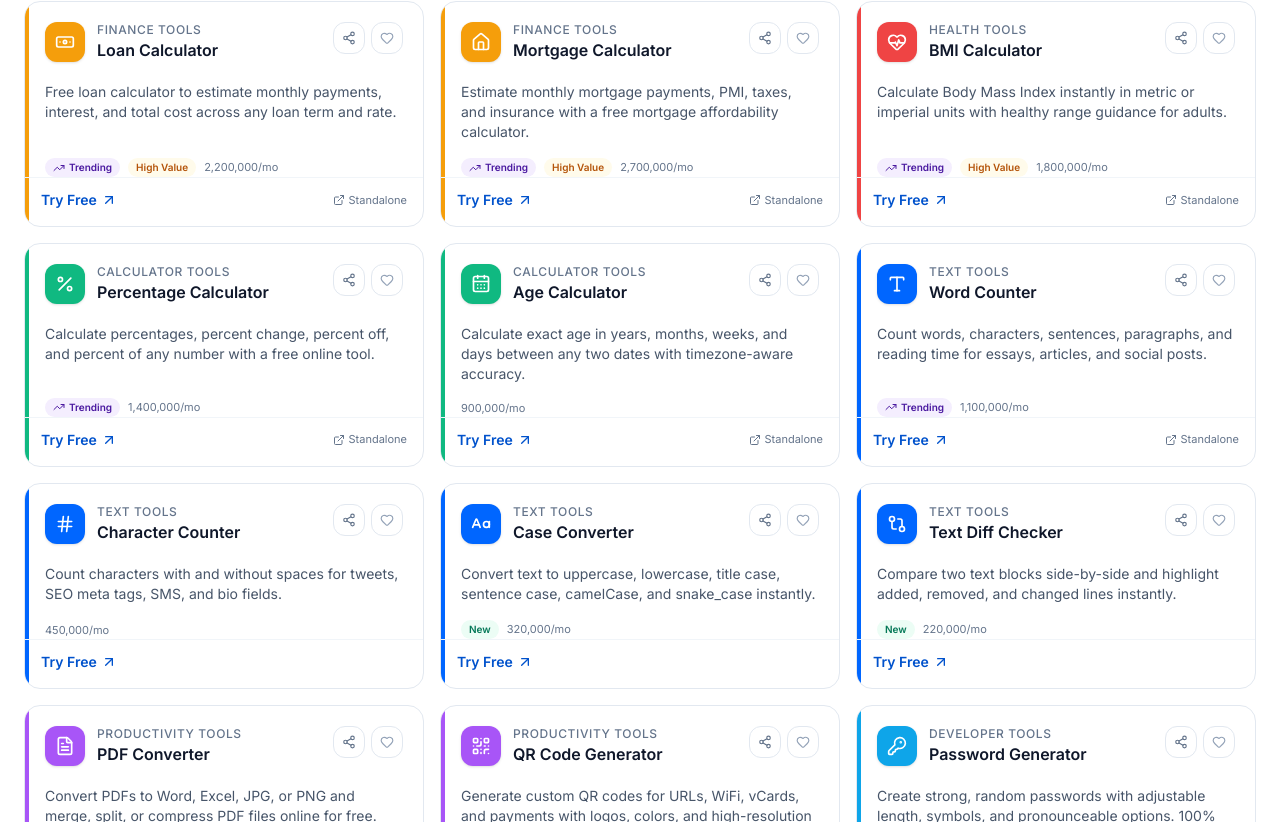
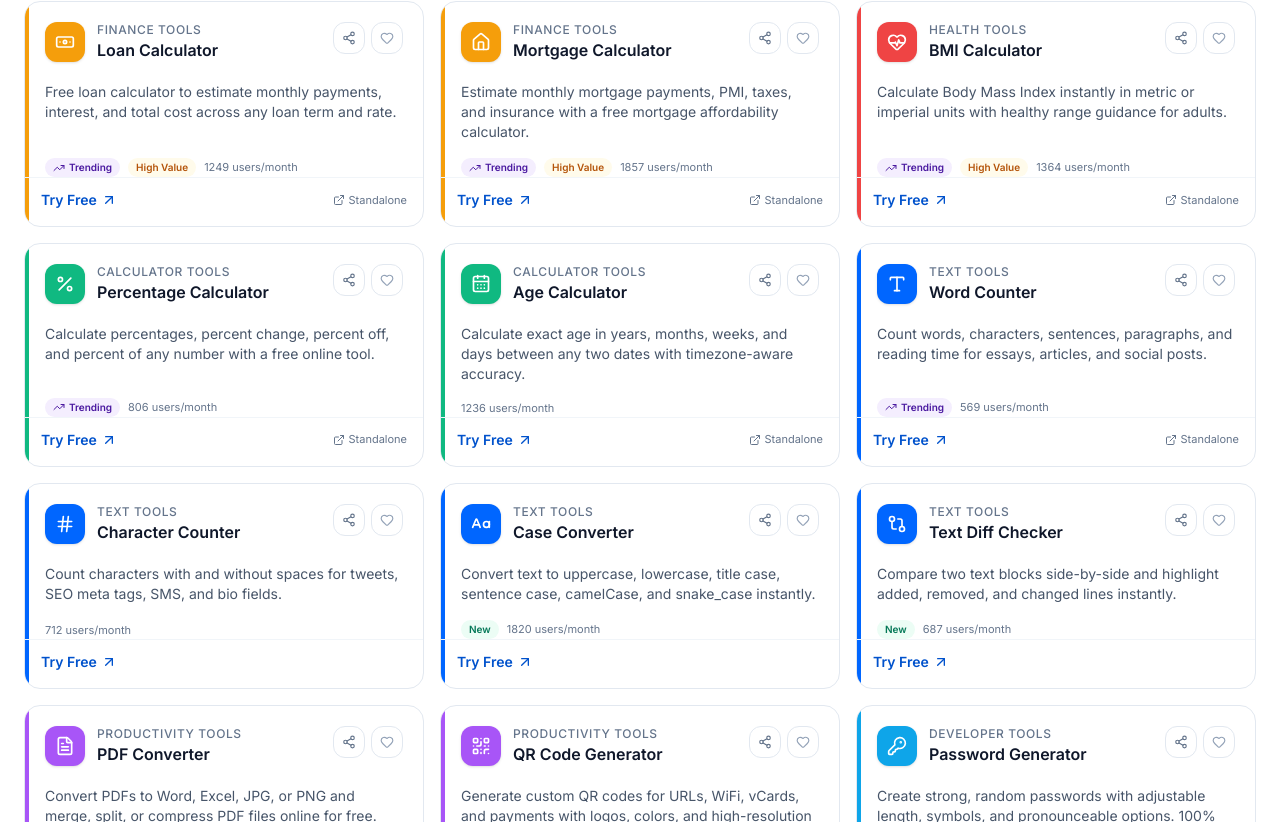
Before and after one commit to makonordan/utilityapps, a Next.js app: page / in a window 1280 px wide. Shown: the part 1978-2800 px from the top of the page. Built offline with nearby package versions, Linux system fonts and the light colour scheme; no server answers; the database is empty.

Commit message:
Show derived monthly users on tool cards

```diff
--- a/components/tools/ToolCard.tsx
+++ b/components/tools/ToolCard.tsx
@@ -9,7 +9,7 @@ import { CATEGORIES } from "@/lib/categories";
 import { getIcon } from "@/lib/icons";
 import { recordToolUse } from "@/lib/recent";
 import type { Tool } from "@/lib/tools";
-import { cn, formatNumber } from "@/lib/utils";
+import { cn } from "@/lib/utils";
 
 interface ToolCardProps {
   tool: Tool;
@@ -23,6 +23,15 @@ const CATEGORY_COLOR: Record<string, string> = Object.fromEntries(
 );
 
 const HIGH_VALUE_THRESHOLD = 15;
+
+function monthlyUsers(id: string): number {
+  let h = 2166136261;
+  for (let i = 0; i < id.length; i++) {
+    h ^= id.charCodeAt(i);
+    h = Math.imul(h, 16777619);
+  }
+  return 500 + (Math.abs(h) % 1501);
+}
 
 export function ToolCard({ tool, rank, variant = "grid", className }: ToolCardProps) {
   const accent = CATEGORY_COLOR[tool.category] ?? "#0066FF";
@@ -101,9 +110,9 @@ export function ToolCard({ tool, rank, variant = "grid", className }: ToolCardPr
           </Badge>
         )}
         {showHighValue && <Badge tone="high-value">High Value</Badge>}
-        {tool.monthlySearches > 0 && variant === "grid" && (
+        {variant === "grid" && (
           <span className="text-[11px] text-surface-500 dark:text-surface-400">
-            {formatNumber(tool.monthlySearches)}/mo
+            {monthlyUsers(tool.id)} users/month
           </span>
         )}
       </div>
```
